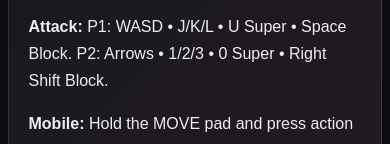
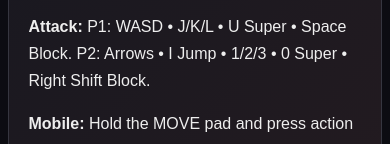
Before and after one commit to skytheemefiele-sketch/Naija-Kombat, a website: page public/index.html in a window 390 px wide. Both pictures are taken after a click on the button "HOW TO FIGHT". Shown: the part 247-391 px from the top of the page. Drawn offline with nearby package versions, Linux system fonts and the light colour scheme; no server answers.

Commit message:
Clarify two-player control layout

```diff
--- a/public/index.html
+++ b/public/index.html
@@ -1,7 +1,7 @@
 <!doctype html><html><head><meta charset="utf-8"><meta name="viewport" content="width=device-width,initial-scale=1,viewport-fit=cover"><title>Naija Kombat</title><link rel="stylesheet" href="/style.css"></head><body><header><h1>NAIJA <em>KOMBAT</em></h1><nav><button onclick="view('home')">Home</button><button onclick="view('roster')">Fighters</button><button onclick="view('store')">Store</button><button onclick="view('controls')">Controls</button><button onclick="view('profile')">Profile</button></nav><button id="guest">Guest Play</button></header><main>
 <section id="home"><h2>NO <em>GREE</em> LOSE.</h2><p>Pick your fighter. Defend your street. Make history.</p><button class="big" onclick="view('roster')">ENTER THE ARENA</button><p>20 fighters • Best of 3 • 60-second rounds</p><div class="home-links"><button onclick="view('store')">POINTS STORE</button><button onclick="view('controls')">HOW TO FIGHT</button><button onclick="view('profile')">PLAYER PROFILE</button><button id="challengeBtn">CHALLENGE A FRIEND</button></div><p id="challengeNotice" hidden></p></section>
 <section id="roster" hidden><h2>CHOOSE YOUR LEGEND</h2><div id="cards" class="cards"></div><div id="movePreview" class="move-preview"></div><button class="big" id="fight">FIGHT CPU</button><button id="fight2">2 PLAYER LOCAL</button><button onclick="view('home')">Back</button></section>
-<section id="controls" hidden><h2>CONTROLS</h2><div class="guide"><p><b>Movement:</b> A/D or Left/Right Arrow • W/Up Jump</p><p><b>Attack:</b> P1: WASD • J/K/L • U Super • Space Block. P2: Arrows • 1/2/3 • 0 Super • Right Shift Block.</p><p><b>Mobile:</b> Hold the MOVE pad and press action buttons. Rotate into landscape during a fight.</p><p><b>Super:</b> build your meter through combat. Specials spend meter.</p></div><button onclick="view('home')">Back</button></section>
+<section id="controls" hidden><h2>CONTROLS</h2><div class="guide"><p><b>Movement:</b> A/D or Left/Right Arrow • W/Up Jump</p><p><b>Attack:</b> P1: WASD • J/K/L • U Super • Space Block. P2: Arrows • I Jump • 1/2/3 • 0 Super • Right Shift Block.</p><p><b>Mobile:</b> Hold the MOVE pad and press action buttons. Rotate into landscape during a fight.</p><p><b>Super:</b> build your meter through combat. Specials spend meter.</p></div><button onclick="view('home')">Back</button></section>
 <section id="store" hidden><h2>STREET STORE</h2><div class="storeBalance">YOUR POINTS <strong id="storePoints">0 PTS</strong></div><div class="store-card"><div class="store-art">TP</div><div><h3>T-PAIN — AFROBEATS SUPERSTAR</h3><p>Unlock the superstar fighter</p><strong>1,500 PTS</strong><button id="buyTPain">UNLOCK</button></div></div><p class="store-note">Points are earned through match results. Guests can play, but account progress is saved when signed in.</p><button onclick="view('home')">Back</button></section>
 <section id="profile" hidden><h2>PLAYER PROFILE</h2><div id="profileBox"><p>Play as guest or sign in to save progress.</p></div><div id="authBox" class="authbox"><h3>ACCOUNT</h3><div class="auth-switch"><button data-authmode="login">LOGIN</button><button data-authmode="register">CREATE ACCOUNT</button></div><form id="authForm"><label>Username<input name="username" autocomplete="username" minlength="3" maxlength="18" required></label><label>Password<input name="password" type="password" autocomplete="current-password" minlength="8" required></label><button class="big" type="submit" id="authSubmit">LOGIN</button><p id="authMessage" role="status"></p></form><button id="logout" hidden>LOG OUT</button></div><h3>RECENT MATCHES</h3><div id="matchHistory"></div><button onclick="view('home')">Back</button></section>
 <section id="arena" hidden><div id="hud"><b id="name1">YOU</b><strong id="time">60</strong><b id="name2">CPU</b></div><div class="health"><div id="hp1"></div></div><div class="health"><div id="hp2"></div></div><div class="meters"><div><span>SUPER</span><div class="meter"><i id="meter1"></i></div></div><div><span>SUPER</span><div class="meter"><i id="meter2"></i></div></div></div><canvas id="game" width="900" height="480"></canvas><h3 id="status">ROUND 1</h3><div class="mobile"><div id="move">MOVE</div><div><button data-hit="light">J</button><button data-hit="heavy">K</button><button data-hit="special">SP</button><button data-hit="super">SUPER</button><button data-hit="jump">JUMP</button><button data-hit="block">BLOCK</button></div></div></section>
```
